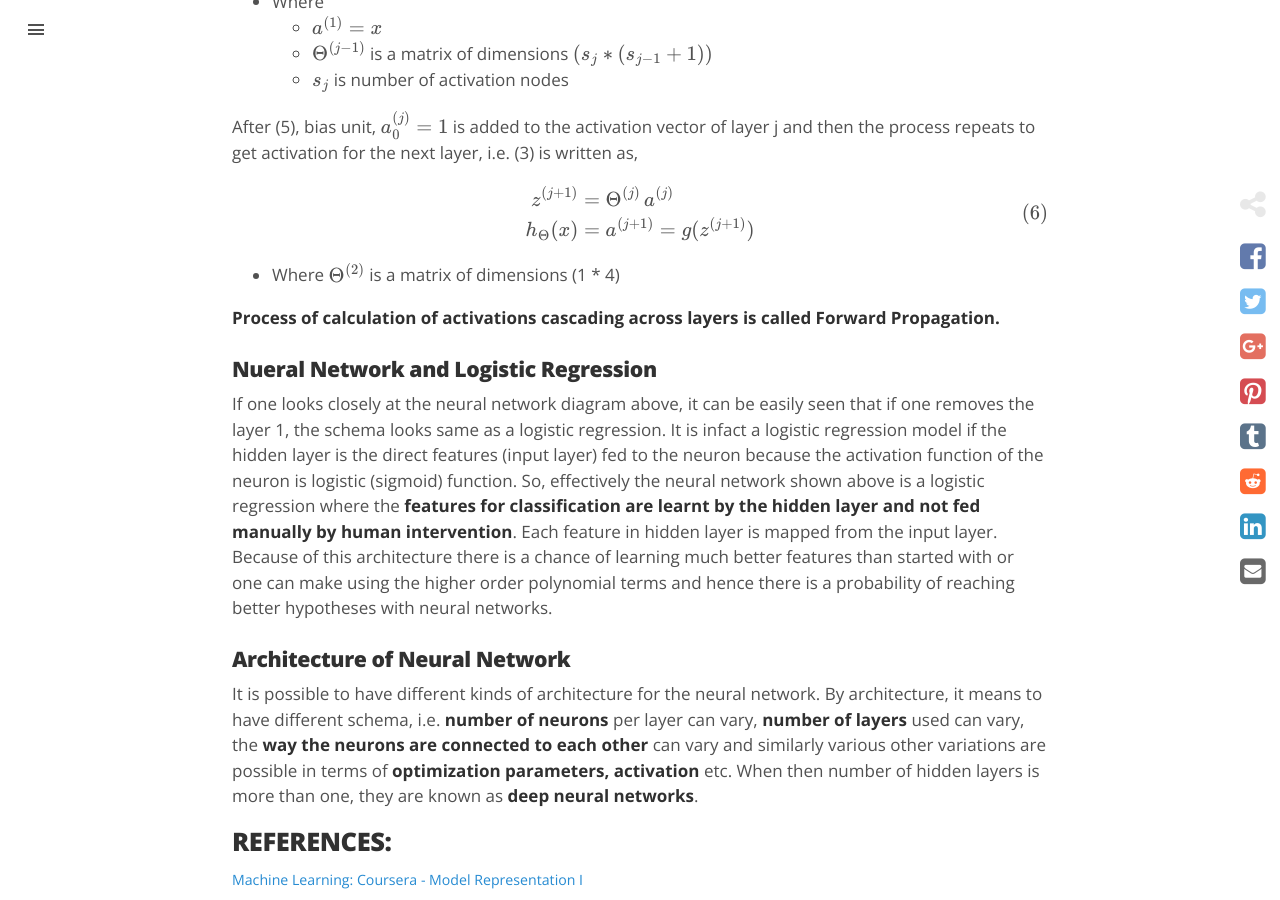
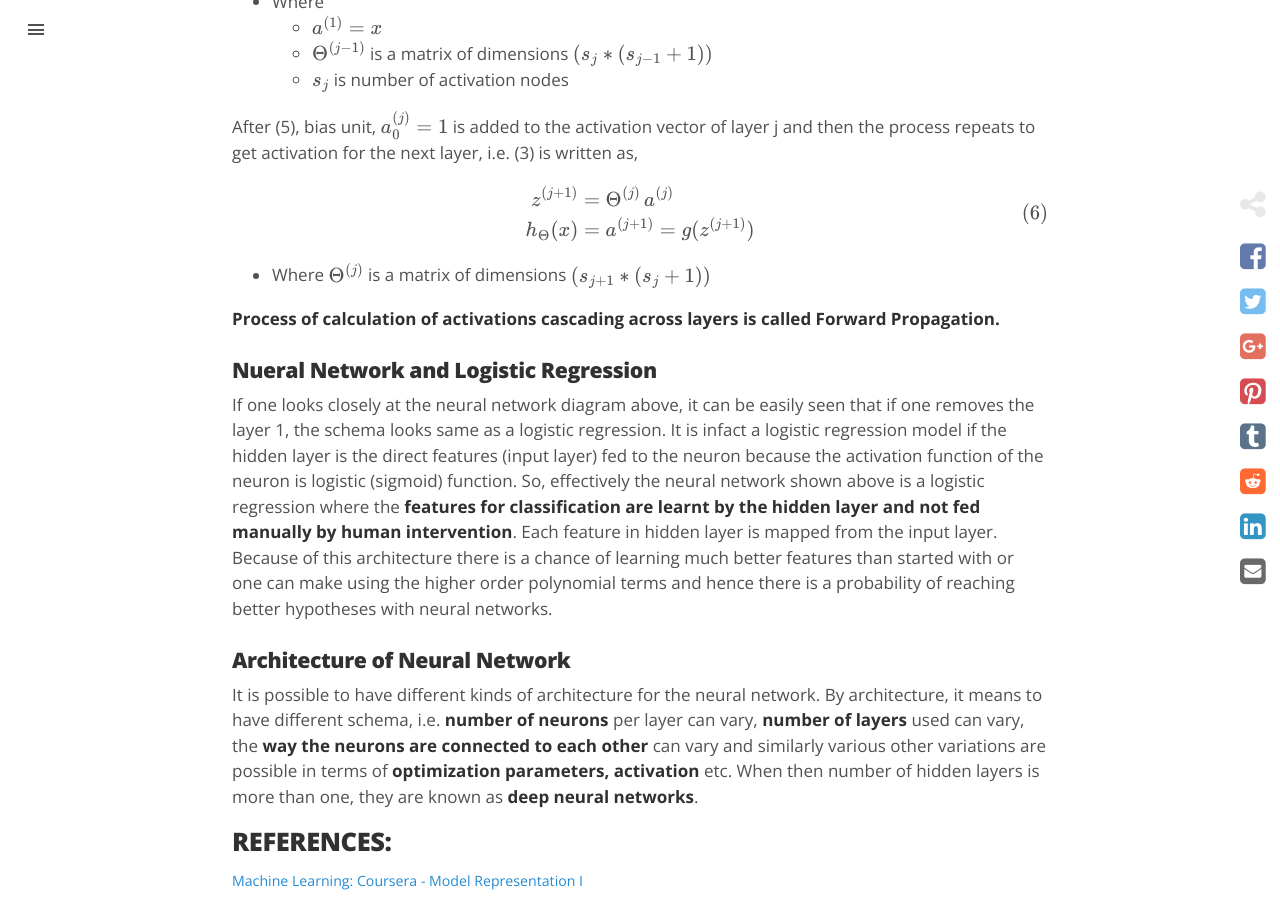
Before and after one commit to shreyasrh9/github-page-v2, a Jekyll site: the page built from _posts/2017-09-21-neural-networks.md, in a window 1280 px wide and 900 px high, scrolled down 2472 px. Built offline with Jekyll 4.4.1, drawn with Linux system fonts in a browser that asks for light colours; nearby versions of some CDN libraries; formulas are drawn with MathJax 3; comment, search, counter and statistics services are not loaded.

Commit message:
bug_fix_in_matrix_notation_in_neural_network_post

```diff
--- a/_posts/2017-09-21-neural-networks.md
+++ b/_posts/2017-09-21-neural-networks.md
@@ -95,7 +95,7 @@ $$
   \tag{6}
 $$
 
-* Where \\(\Theta^{(2)}\\) is a matrix of dimensions (1 * 4)
+* Where \\(\Theta^{(j)}\\) is a matrix of dimensions \\((s_{j+1} * (s_j + 1)) \\)
 
 **Process of calculation of activations cascading across layers is called Forward Propagation.**
 
```
